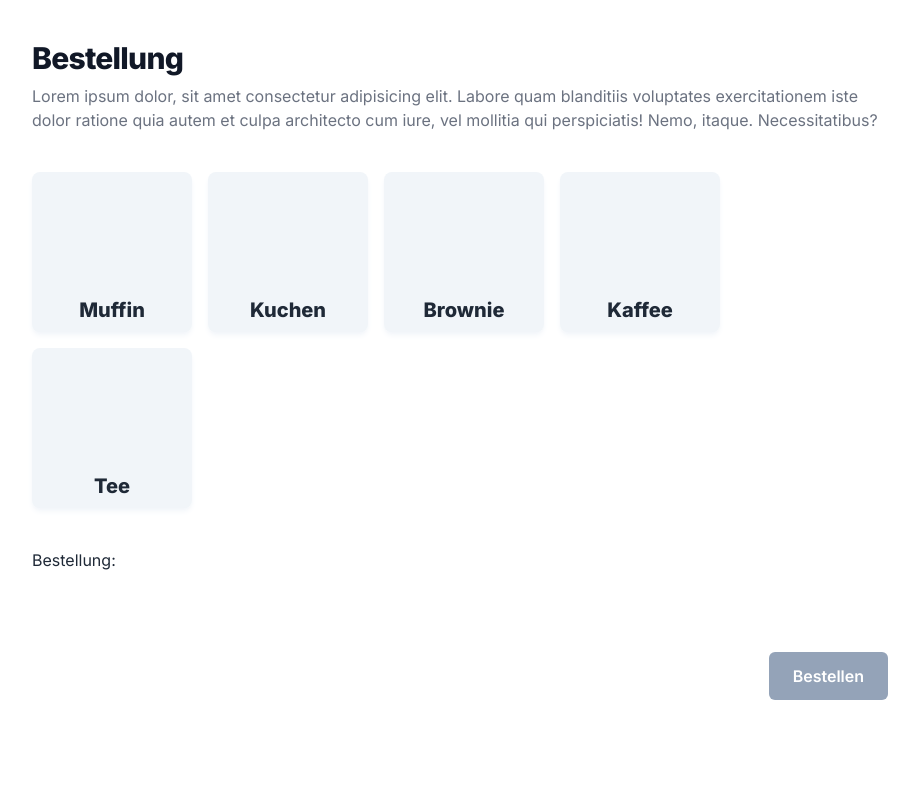
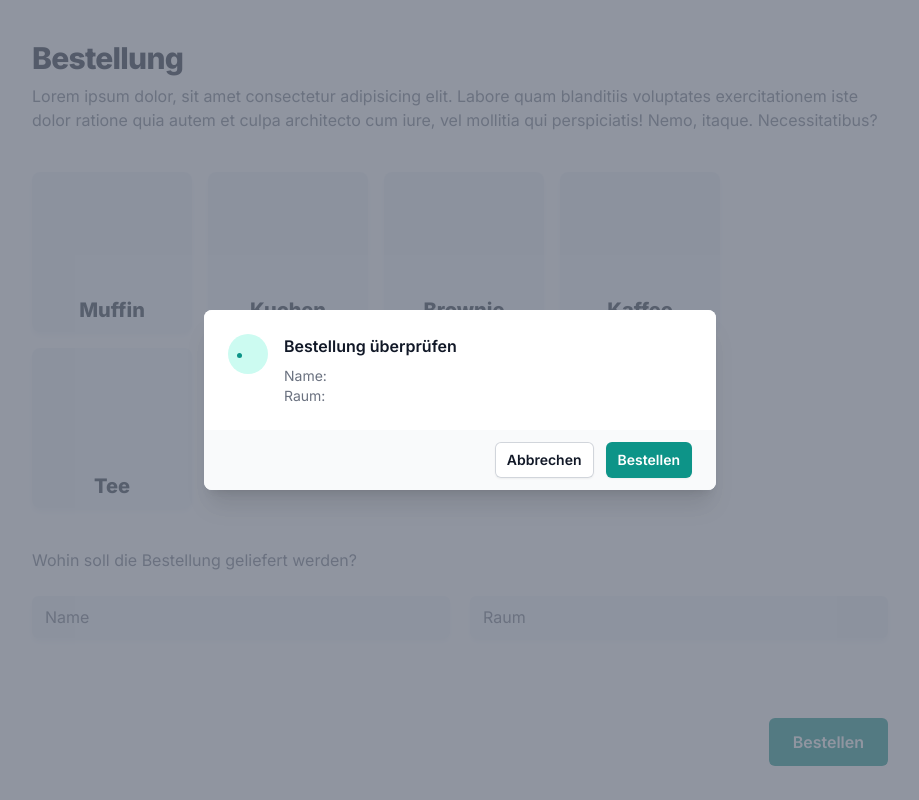
Before and after one commit to xp4u1/dulcis, a React (Vite) app: page / in a window 1280 px wide. Both pictures are taken after a click on the button "Bestellen". Shown: the whole page, without its empty margins (180-1099 px from the left). Built offline with nearby package versions, Linux system fonts and the light colour scheme; some icons are missing.

Commit message:
🏗️ Switch back to Parcel and React

```diff
--- a/package.json
+++ b/package.json
@@ -7,6 +7,9 @@
     "build": "parcel build src/index.html"
   },
   "devDependencies": {
+    "@tailwindcss/forms": "^0.5.7",
+    "@types/react": "^18.2.38",
+    "@types/react-dom": "^18.2.17",
     "autoprefixer": "^10.4.16",
     "parcel": "^2.10.3",
     "postcss": "^8.4.31",
@@ -14,6 +17,7 @@
     "tailwindcss": "^3.3.5"
   },
   "dependencies": {
+    "@headlessui/react": "^1.7.17",
     "react": "^18.2.0",
     "react-dom": "^18.2.0"
   }
--- a/src/App.jsx
+++ b/src/App.jsx
@@ -1,4 +1,4 @@
-import { OrderPage } from "./pages/OrderPage";
+import OrderPage from "./pages/OrderPage";
 
 export function App() {
   return <OrderPage></OrderPage>;
--- a/src/components/FoodCard.jsx
+++ /dev/null
@@ -1,15 +0,0 @@
-export function FoodCard(props) {
-  return (
-    <div
-      onClick={props.onClick}
-      className={`w-40 h-40 cursor-pointer ${
-        props.selected ? "bg-green-200" : "bg-slate-100"
-      } rounded-lg shadow-md shadow-slate-100 flex flex-col items-center justify-end sm:justify-center`}
-    >
-      <div className="h-full flex justify-center items-center">
-        <i className={"fa-duotone text-[3em] fa-" + props.icon}></i>
-      </div>
-      <p className="mb-2 text-xl font-bold">{props.title}</p>
-    </div>
-  );
-}
--- /dev/null
+++ b/src/components/FoodCard.tsx
@@ -0,0 +1,25 @@
+export default function FoodCard({
+  title,
+  icon,
+  selected,
+  onClick,
+}: {
+  title: string;
+  icon: string;
+  selected: boolean;
+  onClick: Function;
+}) {
+  return (
+    <div
+      onClick={() => onClick()}
+      className={`w-40 h-40 cursor-pointer ${
+        selected ? "bg-green-200" : "bg-slate-100"
+      } rounded-lg shadow-md shadow-slate-100 flex flex-col items-center justify-end sm:justify-center`}
+    >
+      <div className="h-full flex justify-center items-center">
+        <i className={"fa-duotone text-[3em] fa-" + icon}></i>
+      </div>
+      <p className="mb-2 text-xl font-bold">{title}</p>
+    </div>
+  );
+}
--- /dev/null
+++ b/src/components/ReceiptModal.tsx
@@ -0,0 +1,97 @@
+import { Fragment, useRef } from "react";
+import { Dialog, Transition } from "@headlessui/react";
+import { Order, itemList } from "@/data/Order";
+
+export default function ReceiptModal({
+  order,
+  show,
+  orderCallback,
+  closeCallback,
+}: {
+  order: Order;
+  show: boolean;
+  orderCallback: Function;
+  closeCallback: Function;
+}) {
+  const cancelButtonRef = useRef(null);
+
+  return (
+    <Transition.Root show={show} as={Fragment}>
+      <Dialog
+        as="div"
+        className="relative z-10"
+        onClose={() => closeCallback()}
+      >
+        <Transition.Child
+          as={Fragment}
+          enter="ease-out duration-300"
+          enterFrom="opacity-0"
+          enterTo="opacity-100"
+          leave="ease-in duration-200"
+          leaveFrom="opacity-100"
+          leaveTo="opacity-0"
+        >
+          <div className="fixed inset-0 bg-gray-500 bg-opacity-75 transition-opacity" />
+        </Transition.Child>
+
+        <div className="fixed inset-0 z-10 w-screen overflow-y-auto">
+          <div className="flex min-h-full items-end justify-center p-4 text-center sm:items-center sm:p-0">
+            <Transition.Child
+              as={Fragment}
+              enter="ease-out duration-300"
+              enterFrom="opacity-0 translate-y-4 sm:translate-y-0 sm:scale-95"
+              enterTo="opacity-100 translate-y-0 sm:scale-100"
+              leave="ease-in duration-200"
+              leaveFrom="opacity-100 translate-y-0 sm:scale-100"
+              leaveTo="opacity-0 translate-y-4 sm:translate-y-0 sm:scale-95"
+            >
+              <Dialog.Panel className="relative transform overflow-hidden rounded-lg bg-white text-left shadow-xl transition-all sm:my-8 w-full sm:max-w-lg">
+                <div className="bg-white px-4 pb-4 pt-5 sm:p-6 sm:pb-4">
+                  <div className="sm:flex sm:items-start">
+                    <div className="mx-auto flex h-12 w-12 flex-shrink-0 items-center justify-center rounded-full bg-teal-100 sm:mx-0 sm:h-10 sm:w-10">
+                      <li className="fa-regular fa-lg fa-box-check text-teal-600"></li>
+                    </div>
+                    <div className="mt-3 text-center sm:ml-4 sm:mt-0 sm:text-left">
+                      <Dialog.Title
+                        as="h3"
+                        className="text-base font-semibold leading-6 text-gray-900"
+                      >
+                        Bestellung überprüfen
+                      </Dialog.Title>
+                      <div className="mt-2">
+                        <div className="text-sm text-gray-500">
+                          <div className="mb-2">
+                            <p>Name: {order.name}</p>
+                            <p>Raum: {order.room}</p>
+                          </div>
+                          {itemList(order)}
+                        </div>
+                      </div>
+                    </div>
+                  </div>
+                </div>
+                <div className="bg-gray-50 px-4 py-3 sm:flex sm:flex-row-reverse sm:px-6">
+                  <button
+                    type="button"
+                    className="inline-flex w-full justify-center rounded-md bg-teal-600 px-3 py-2 text-sm font-semibold text-white shadow-sm hover:bg-teal-500 sm:ml-3 sm:w-auto"
+                    onClick={() => orderCallback()}
+                  >
+                    Bestellen
+                  </button>
+                  <button
+                    type="button"
+                    className="mt-3 inline-flex w-full justify-center rounded-md bg-white px-3 py-2 text-sm font-semibold text-gray-900 shadow-sm ring-1 ring-inset ring-gray-300 hover:bg-gray-50 sm:mt-0 sm:w-auto"
+                    onClick={() => closeCallback()}
+                    ref={cancelButtonRef}
+                  >
+                    Abbrechen
+                  </button>
+                </div>
+              </Dialog.Panel>
+            </Transition.Child>
+          </div>
+        </div>
+      </Dialog>
+    </Transition.Root>
+  );
+}
--- /dev/null
+++ b/src/data/Foods.ts
@@ -0,0 +1,67 @@
+export interface Food {
+  id: string;
+  title: string;
+  icon: string;
+}
+
+export const foods: Food[] = [
+  {
+    id: "Muffin",
+    title: "Muffin",
+    icon: "cupcake",
+  },
+  {
+    id: "Kuchen",
+    title: "Kuchen",
+    icon: "cake-slice",
+  },
+  {
+    id: "Brownie",
+    title: "Brownie",
+    icon: "cake-slice",
+  },
+  {
+    id: "Kaffee",
+    title: "Kaffee",
+    icon: "coffee-pot",
+  },
+  {
+    id: "Tee",
+    title: "Tee",
+    icon: "mug-tea",
+  },
+];
+
+export const coffeeTypes: Food[] = [
+  {
+    id: "Kaffee Schwarz",
+    title: "Schwarz",
+    icon: "coffee-beans",
+  },
+  {
+    id: "Kaffee mit Milch",
+    title: "Milch",
+    icon: "cow",
+  },
+  {
+    id: "Kaffee mit Hafermilch",
+    title: "Hafermilch",
+    icon: "wheat",
+  },
+];
+
+export const teaTypes: Food[] = [
+  {
+    id: "Früchtetee",
+    title: "Früchtetee",
+    icon: "crate-apple",
+  },
+  {
+    id: "Kräutertee",
+    title: "Kräutertee",
+    icon: "leaf",
+  },
+];
+
+export const getFoodById = (id: string) =>
+  foods.filter((item) => item.id == id)[0];
--- /dev/null
+++ b/src/data/Order.tsx
@@ -0,0 +1,22 @@
+import { getFoodById } from "./Foods";
+
+export interface Order {
+  name: string;
+  room: string;
+  items: string[];
+  coffeeType: string;
+  teaType: string;
+}
+
+export const itemList = (order: Order) => {
+  return order.items.map((itemId) => (
+    <p key={itemId}>
+      {" "}
+      {itemId === "Kaffee"
+        ? order.coffeeType
+        : itemId === "Tee"
+        ? order.teaType
+        : getFoodById(itemId).title}
+    </p>
+  ));
+};
--- a/src/index.html
+++ b/src/index.html
@@ -1,10 +1,10 @@
 <!DOCTYPE html>
-<html lang="en">
+<html lang="de">
   <head>
     <meta charset="UTF-8" />
     <meta name="viewport" content="width=device-width, initial-scale=1.0" />
     <title>Dulcis</title>
-    <link rel="stylesheet" href="tailwind.css" />
+    <link rel="stylesheet" href="./tailwind.css" />
     <link rel="preconnect" href="https://fonts.googleapis.com" />
     <link rel="preconnect" href="https://fonts.gstatic.com" crossorigin />
     <link
--- a/src/pages/OrderPage.jsx
+++ b/src/pages/OrderPage.tsx
@@ -1,16 +1,25 @@
 import { useState } from "react";
-import { FoodCard } from "../components/FoodCard";
+import FoodCard from "@/components/FoodCard";
 
-import { foods, coffeeTypes, teaTypes, getFoodById } from "../foods";
+import { foods, coffeeTypes, teaTypes, getFoodById } from "@/data/Foods";
+import ReceiptModal from "@/components/ReceiptModal";
 
-export function OrderPage() {
-  const [selectedItems, setSelectedItems] = useState([]);
+export default function OrderPage() {
+  // Selection
+  const [selectedItems, setSelectedItems] = useState<string[]>([]);
   const [selectedCoffee, setSelectedCoffee] = useState("");
   const [selectedTea, setSelectedTea] = useState("");
 
-  const toggle = (id) => {
-    if (id === "kaffee") setSelectedCoffee("");
-    if (id === "tee") setSelectedTea("");
+  // Form
+  const [name, setName] = useState("");
+  const [room, setRoom] = useState("");
+
+  // Modal
+  const [receiptModal, setReceiptModal] = useState(false);
+
+  const toggle = (id: string) => {
+    if (id === "Kaffee") setSelectedCoffee("");
+    if (id === "Tee") setSelectedTea("");
 
     setSelectedItems(
       selectedItems.includes(id)
@@ -19,8 +28,32 @@ export function OrderPage() {
     );
   };
 
+  const order = () => {
+    console.debug({
+      name: name,
+      room: room,
+      items: selectedItems,
+      coffeeType: selectedCoffee,
+      teaType: selectedTea,
+    });
+    setReceiptModal(false);
+  };
+
   return (
     <div className="p-5 max-w-4xl text-gray-800">
+      <ReceiptModal
+        show={receiptModal}
+        orderCallback={order}
+        closeCallback={() => setReceiptModal(false)}
+        order={{
+          name: name,
+          room: room,
+          items: selectedItems,
+          coffeeType: selectedCoffee,
+          teaType: selectedTea,
+        }}
+      />
+
       <header className="mt-5">
         <h1 className="text-3xl font-extrabold tracking-tight text-gray-900">
           Bestellung
@@ -37,7 +70,6 @@ export function OrderPage() {
         {foods.map((item) => (
           <FoodCard
             key={item.id}
-            id={item.id}
             title={item.title}
             icon={item.icon}
             selected={selectedItems.includes(item.id)}
@@ -46,14 +78,13 @@ export function OrderPage() {
         ))}
       </div>
 
-      {selectedItems.includes("kaffee") && (
+      {selectedItems.includes("Kaffee") && (
         <>
           <h3 className="mt-16 text-xl font-bold">Wie soll der Kaffe sein?</h3>
           <div className="mt-5 flex flex-wrap gap-4">
             {coffeeTypes.map((type) => (
               <FoodCard
                 key={type.id}
-                id={type.id}
                 title={type.title}
                 icon={type.icon}
                 selected={selectedCoffee === type.id}
@@ -64,14 +95,13 @@ export function OrderPage() {
         </>
       )}
 
-      {selectedItems.includes("tee") && (
+      {selectedItems.includes("Tee") && (
         <>
           <h3 className="mt-16 text-xl font-bold">Welche Teesorte?</h3>
           <div className="mt-5 flex flex-wrap gap-4">
             {teaTypes.map((type) => (
               <FoodCard
                 key={type.id}
-                id={type.id}
                 title={type.title}
                 icon={type.icon}
                 selected={selectedTea === type.id}
@@ -82,15 +112,36 @@ export function OrderPage() {
         </>
       )}
 
-      <div className="mt-10">
-        <p>Bestellung:</p>
-        {selectedItems.map((id) => (
-          <p key={id}>{getFoodById(id).title}</p>
-        ))}
+      <div className="mt-10 flex flex-col gap-5">
+        <p className="text-md text-gray-500">
+          Wohin soll die Bestellung geliefert werden?
+        </p>
+
+        <div className="flex gap-5 flex-col md:flex-row">
+          <input
+            name="name"
+            type="text"
+            placeholder="Name"
+            value={name}
+            onChange={(event) => setName(event.target.value)}
+            className="mt-1 block w-full rounded-md shadow-md shadow-slate-100 bg-slate-100 border-transparent focus:border-slate-500 focus:bg-white focus:ring-0"
+          />
+
+          <input
+            type="text"
+            placeholder="Raum"
+            value={room}
+            onChange={(event) => setRoom(event.target.value)}
+            className="mt-1 block w-full rounded-md shadow-md shadow-slate-100 bg-slate-100 border-transparent focus:border-slate-500 focus:bg-white focus:ring-0"
+          />
+        </div>
       </div>
 
       <div className="pt-20 flex justify-end">
-        <button className="icon-before icon-coffee px-6 py-3 rounded-md bg-slate-400 text-white font-semibold">
+        <button
+          className="icon-before icon-coffee px-6 py-3 rounded-md bg-teal-600 text-white font-semibold"
+          onClick={() => setReceiptModal(true)}
+        >
           Bestellen
         </button>
       </div>
--- a/tailwind.config.js
+++ b/tailwind.config.js
@@ -1,7 +1,7 @@
 const colors = require("tailwindcss/colors");
 
 module.exports = {
-  content: ["./src/**/*.{html,jsx}"],
+  content: ["./src/**/*.{html,jsx,tsx}"],
   theme: {
     extends: {
       colors: {
@@ -10,5 +10,5 @@ module.exports = {
     },
   },
   variants: {},
-  plugins: [],
+  plugins: [require("@tailwindcss/forms")],
 };
```
Also changed, not shown: tsconfig.json (added, +9 -0 lines), 1 other file (tests, documents, lock files or other folders).
